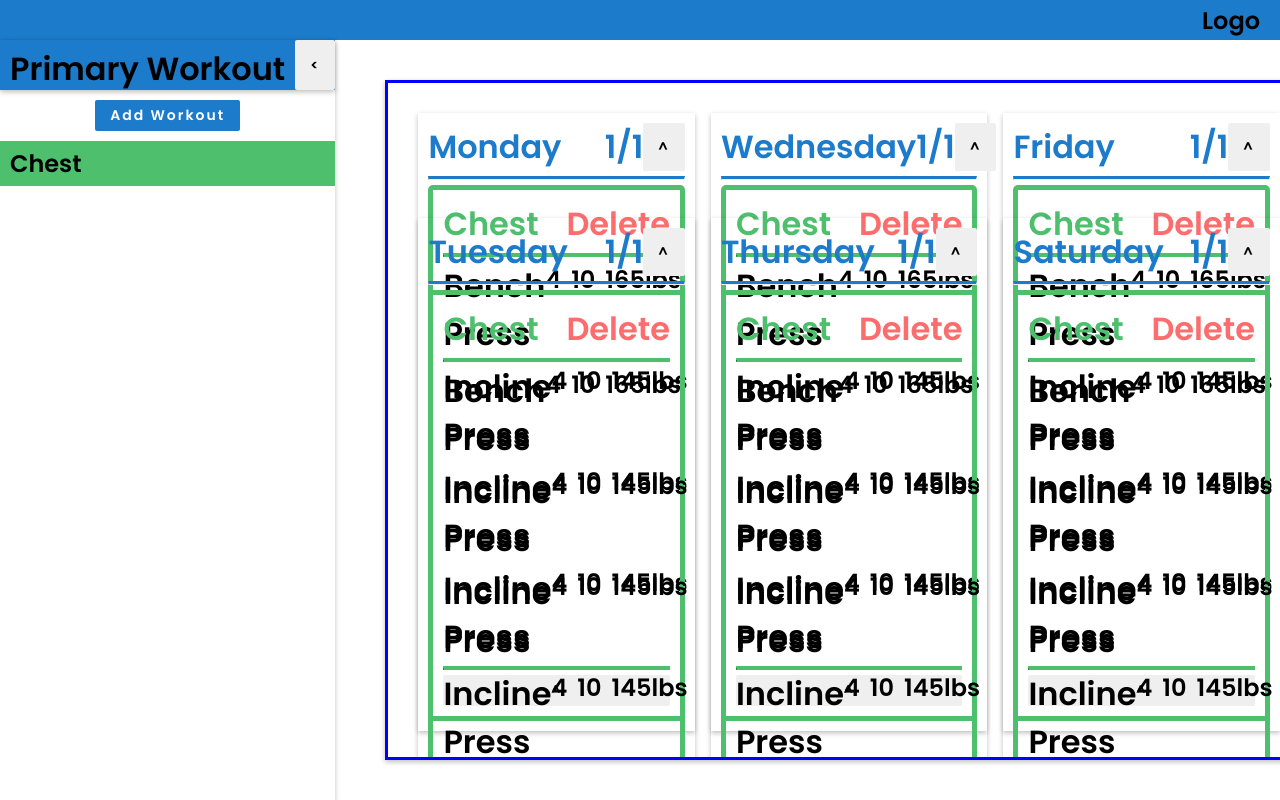
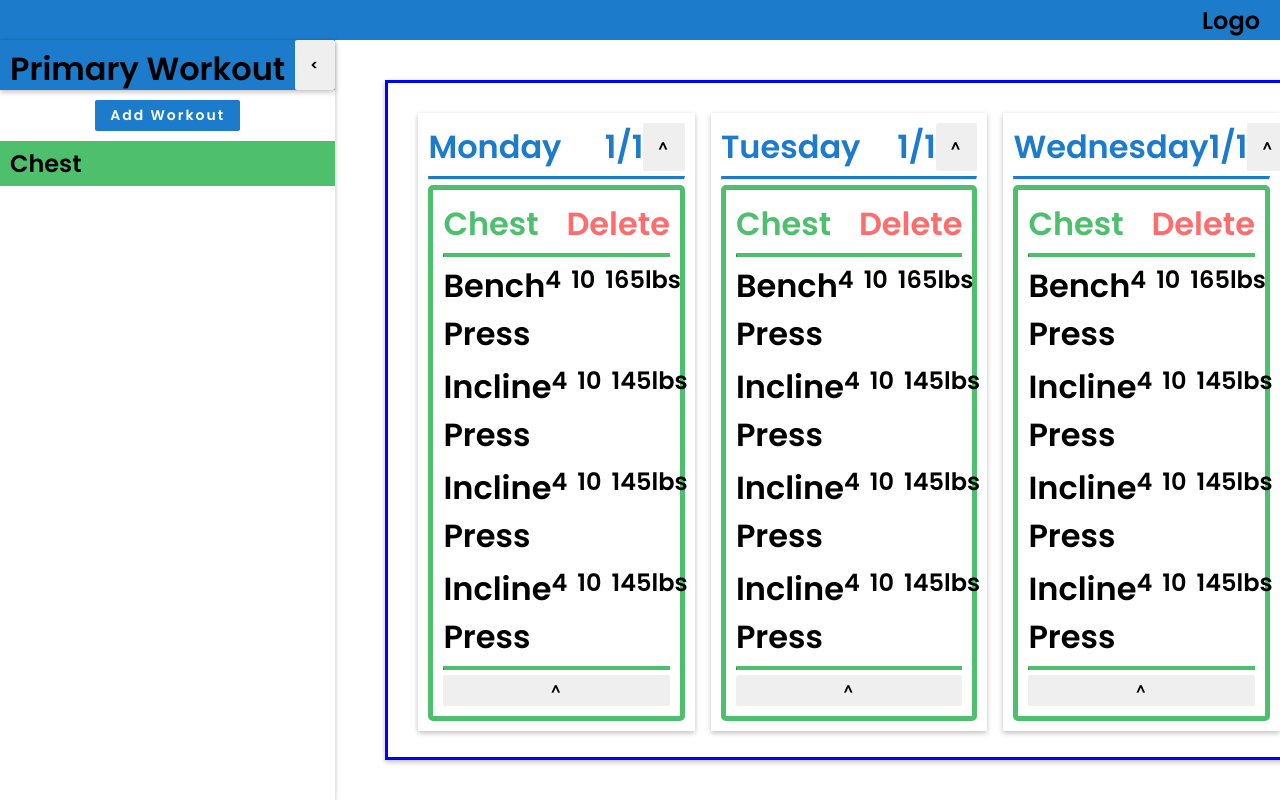
Before and after one commit to Mark-Dearoz/fitness-tracker, a React (Create React App) app: page /user in a window 1280 px wide. Shown: the top 800 px of the page. Built offline with nearby package versions, Linux system fonts and the light colour scheme.

Commit message:
masonry-sart

```diff
--- a/src/components/workoutTracker/Schedule.js
+++ b/src/components/workoutTracker/Schedule.js
@@ -5,7 +5,8 @@ const Schedule = props =>{
 
 
     const style ={
-        columnCount: '4'
+        columnCount: '4',
+        rowCount: '7'
 
     }
 
--- a/src/styles/_workoutTracker.scss
+++ b/src/styles/_workoutTracker.scss
@@ -74,7 +74,6 @@ header{
 .masonry-blocks{
     display: inline-block;
     width: 100%;
-    height: 10%;
     margin: 20px;
 }
 .day-card{
--- a/src/styles/style.css
+++ b/src/styles/style.css
@@ -167,7 +167,6 @@ header {
 .masonry-blocks {
   display: inline-block;
   width: 100%;
-  height: 10%;
   margin: 20px;
 }
 
```
Also changed, not shown: 1 other file (tests, documents, lock files or other folders).
